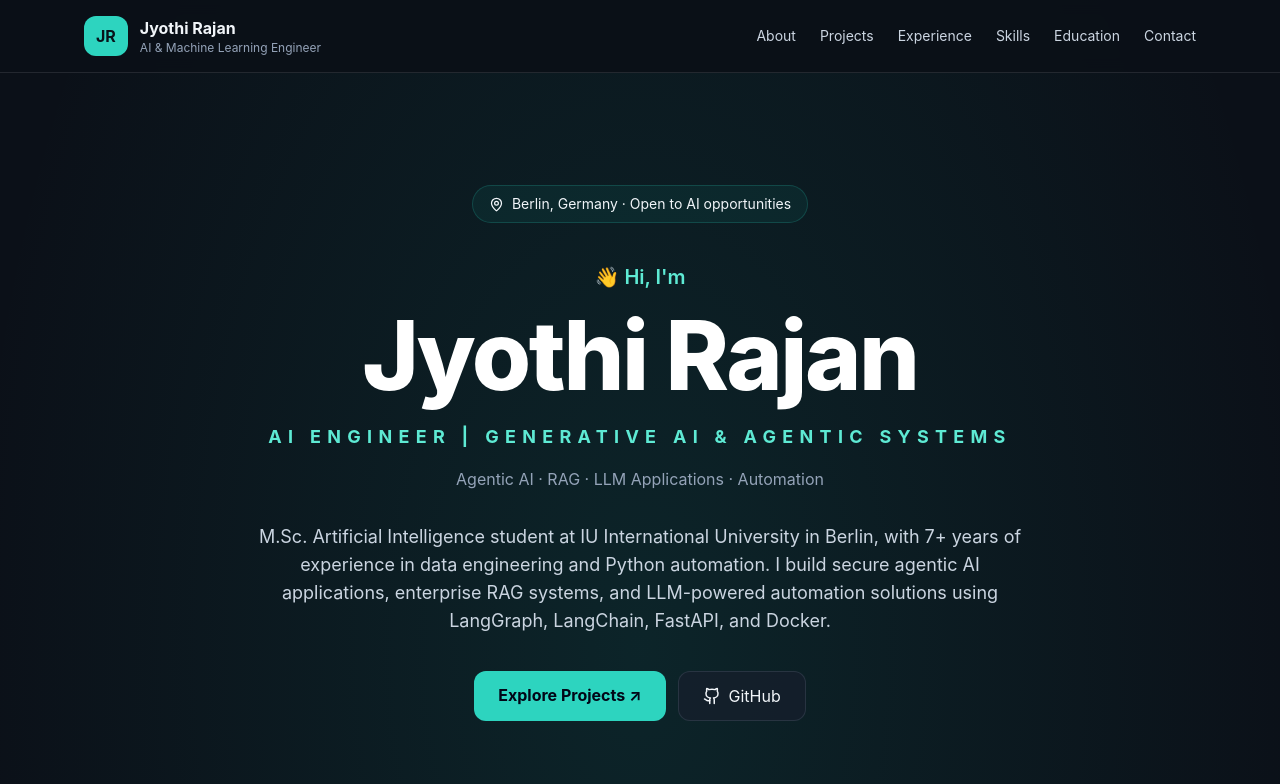
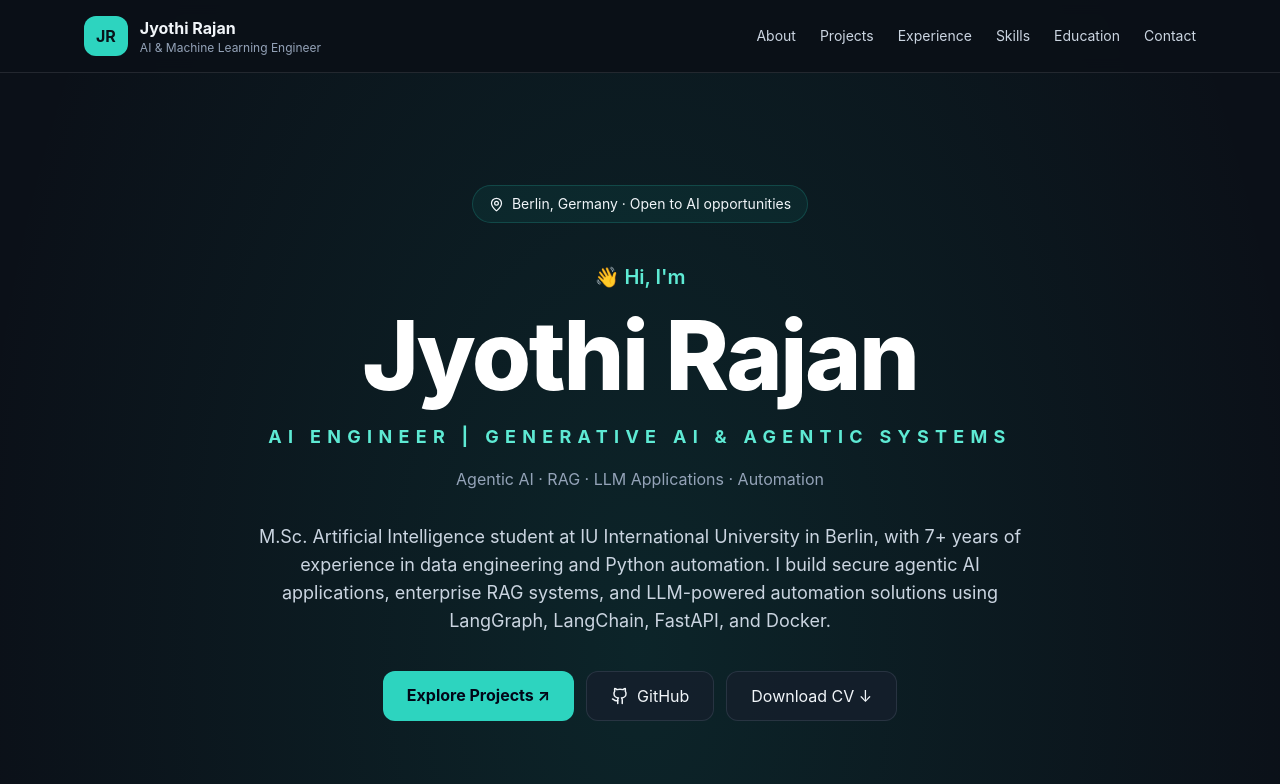
Before and after one commit to Jyothi162/jyothi-ai-portfolio, a React (Vite) app: page / in a window 1280 px wide. Shown: the top 784 px of the page. Built offline with nearby package versions, Linux system fonts and the light colour scheme.

Commit message:
Add downloadable CV to AI portfolio

```diff
--- a/src/main.jsx
+++ b/src/main.jsx
@@ -112,6 +112,13 @@ function App() {
           <div className="flex flex-wrap gap-3 justify-center mt-9">
             <a href="#projects" className="bg-teal-400 text-slate-950 font-bold rounded-xl px-6 py-3 hover:bg-teal-300 transition-colors">Explore Projects ↗</a>
             <a href={github} target="_blank" rel="noreferrer" className="glass rounded-xl px-6 py-3 inline-flex items-center gap-2 hover:border-teal-400/60"><Github size={18} /> GitHub</a>
+            <a
+  href="/Jyothi_Rajan_CV.pdf"
+  download="Jyothi_Rajan_CV.pdf"
+  className="glass rounded-xl px-6 py-3 inline-flex items-center gap-2 hover:border-teal-400/60"
+>
+  Download CV ↓
+</a>
           </div>
           <div className="grid grid-cols-1 sm:grid-cols-3 gap-4 max-w-3xl mx-auto mt-16">
             <div className="glass rounded-2xl p-5"><GraduationCap className="text-teal-300 mx-auto" /><strong className="block text-xl mt-2">M.Sc.</strong><span className="text-xs text-slate-400">Artificial Intelligence</span></div>
```
Also changed, not shown: 1 other file (tests, documents, lock files or other folders).
